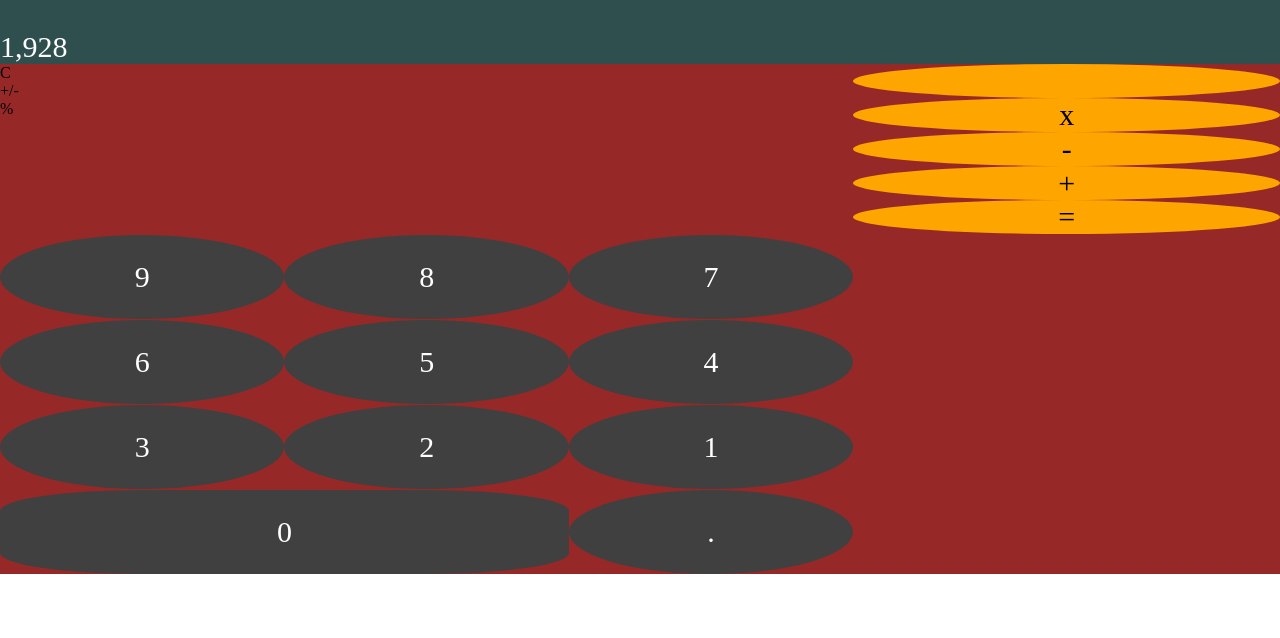
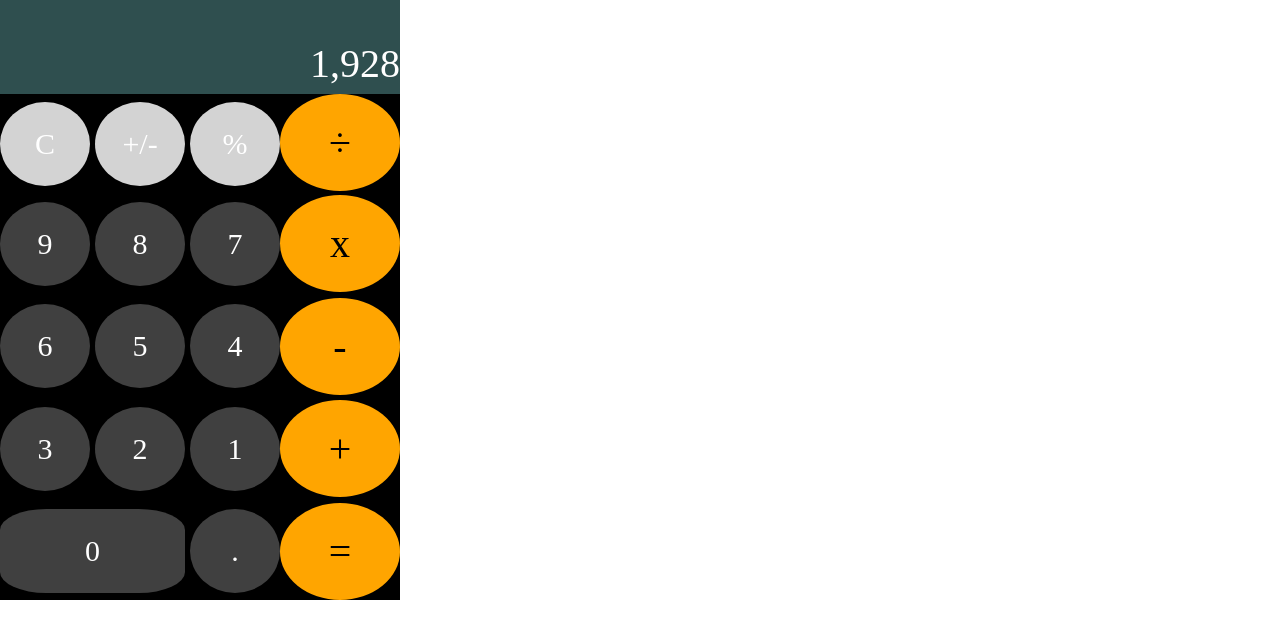
Before and after one commit to kirstytheproud/calculator-challenge, a plain HTML site: page index.html in a window 1280 px wide. Drawn offline with Linux system fonts and the light colour scheme.

Commit message:
button arrangement adjustments

```diff
--- a/index.html
+++ b/index.html
@@ -23,12 +23,10 @@
 
 
 
-<div class="calculator__buttons--operators">
-    <div class="button__divide"></div>
-    <div class="button__multiply">x</div>
-    <div class="button__subtract">-</div>
-    <div class="button__add">+</div>
-    <div class="button__equals">=</div>
+<div class="operators">
+    <div class="button__divide">÷
+    </div>
+
 
 </div>
 
@@ -45,8 +43,13 @@
     <div class="button__number--0">0</div>
     <div class="button__number--decimal">.</div>
 
-    </div>
-
+</div>
+<div class="calculator__buttons--operators">
+    <div class="button__multiply">x</div>
+    <div class="button__subtract">-</div>
+    <div class="button__add">+</div>
+    <div class="button__equals">=</div>
+</div>
 </div>
     </div>
 </body>
--- a/style.scss
+++ b/style.scss
@@ -5,23 +5,75 @@
 
 $buttons-number-colour: #404040;
 $buttons-operator-colour: orange;
+$buttons-top-colour: lightgrey;
 $button-padding: 25px;
 
+
 .calculator__body {
-    background-color: rgb(151, 40, 40);
+    display: grid;
+   width: 400px;
+   height: 600px;
+    background-color: black;
 }
 
 .calculator__output {
     background-color: darkslategray;
     color: white;
-    font-size: 30px;
-    padding-top: 30px;
+    font-size: 40px;
+    padding-top: 40px;
+text-align: right;
 }
 
 .calculator__body--buttons {
     display: grid;
-    grid-template-columns: 2fr 1fr;
-    grid-template-rows: 1fr 2fr;
+    grid-template-columns: 70% 30%;
+    grid-template-rows: 20% 2fr;
+
+
+    .calculator__buttons--top{
+        display: grid;
+        text-align: center;
+        align-items: center;
+        grid-template-columns: repeat(3, 1fr);
+    grid-template-rows: 1fr;
+    grid-gap: 5px;
+        font-size: 30px;
+        color: white;
+
+    .button__top--clear{
+        background-color: $buttons-top-colour;
+                border-radius: 50%;
+                padding: $button-padding;
+
+    }
+    .button__top--plusminus{
+        background-color: $buttons-top-colour;
+                border-radius: 50%;
+                padding: $button-padding;
+
+    }
+    .button__top--percentage{
+        background-color: $buttons-top-colour;
+                border-radius: 50%;
+                padding: $button-padding;
+
+
+    }
+    }
+
+
+ .button__divide{
+        background-color: $buttons-operator-colour;
+        border-radius: 50%;
+        padding: $button-padding;
+        font-size: 40px;
+        align-items: center;
+        text-align: center;
+
+    }
+
+
+
 
     .calculator__buttons--numbers{
        display: grid;
@@ -29,6 +81,7 @@ $button-padding: 25px;
         align-items: center;
         grid-template-columns: repeat(3, 1fr);
     grid-template-rows: repeat(4, 1fr);
+    grid-gap: 5px;
         font-size: 30px;
         color: white;
 
@@ -107,43 +160,52 @@ $button-padding: 25px;
 
     .calculator__buttons--operators{
         display:grid;
+        text-align: center;
+        align-items: center;
         grid-template-columns: 1fr;
-        grid-template-rows: repeat(5, 1fr);
+        grid-template-rows: repeat(4, 1fr);
+        grid-gap: 5px;
         text-align: center;
-        font-size: 30px;
+        font-size: 40px;
 
 
-    .button__divide{
-        background-color: $buttons-operator-colour;
-        border-radius: 50%;
 
-    }
     .button__multiply{
         background-color: $buttons-operator-colour;
         border-radius: 50%;
+        padding: $button-padding;
 
     }
     .button__subtract{
         background-color: $buttons-operator-colour;
         border-radius: 50%;
+        padding: $button-padding;
 
     }
     .button__add{
         background-color: $buttons-operator-colour;
         border-radius: 50%;
+        padding: $button-padding;
 
     }
     .button__equals{
         background-color: $buttons-operator-colour;
         border-radius: 50%;
+        padding: $button-padding;
 
 
     }
 
     }
 
+}
 
-
-
+@media screen and (max-width: 380px){
+    .calculator__body {
+        display: grid;
+       width: 80%;
+     height: 80%;
+        background-color: black;
+    }
 
 }
```
Also changed, not shown: style.css, 1 other file.
